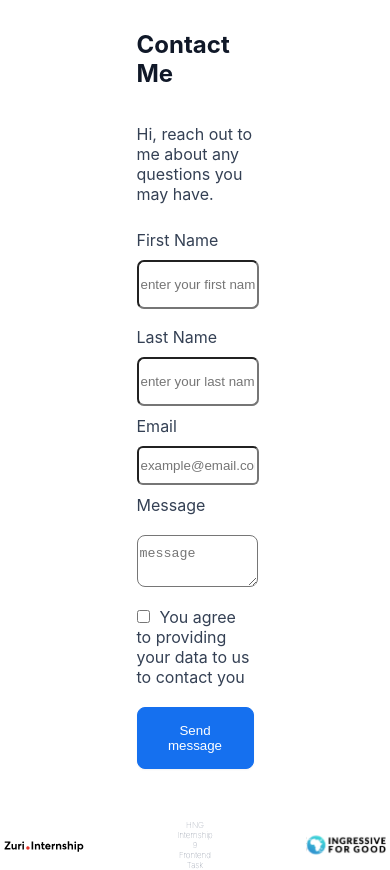
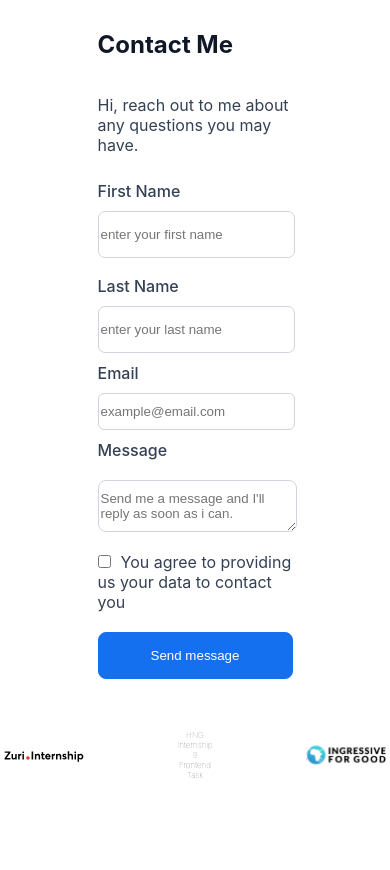
Before and after one commit to eyesaidyo/my-profile-hng, a React (Create React App) app: page /contact in a window 390 px wide. After the commit the page ends 844 px from the top, so only its background shows below. Built offline with nearby package versions, Linux system fonts and the light colour scheme.

Commit message:
feat: styled placeholder texts

```diff
--- a/src/App.css
+++ b/src/App.css
@@ -55,7 +55,7 @@ p {
 footer {
   /* border: 1px solid; */
   padding-top: 8%;
-  margin-bottom: 0;
+  margin-bottom: 10px;
   display: flex;
   flex-direction: row;
   gap: 30%;
@@ -82,6 +82,7 @@ footer {
   text-align: left;
   color: #344054;
   margin: 10px 0;
+  font-weight: 500;
 }
 
 .contact-form{
@@ -98,6 +99,7 @@ footer {
   padding:15px 2px;
   margin-right:auto;
   border-radius: 7px;
+  border: 1px solid #D0D5DD;
 }
 #first_name{
   display:inline;
@@ -106,8 +108,9 @@ footer {
   margin-right:12px;
   padding: 15px 2px;
   border-radius: 7px;
+  border: 1px solid #D0D5DD;
 }
-.btn__submit{
+#btn__submit{
   background: #1570EF;
   box-shadow: 0px 1px 2px rgba(16, 24, 40, 0.05);
   border: 1px solid #1570EF;
@@ -115,6 +118,10 @@ footer {
   padding:15px;
   color:#ffff;
   margin: 10px 0;
+}
+#btn__submit:hover{
+  cursor:pointer;
+  opacity: 0.9;
 }
 .names{
   /* border: 2px solid blue; */
@@ -129,7 +136,7 @@ footer {
   padding-top: 10px;
   padding-bottom: 10px;
   border-radius:6px;
-
+  border: 1px solid #D0D5DD;
   max-width: 10px 0;
 }
 .lbl{
@@ -137,6 +144,7 @@ footer {
   text-align: left;
   color: #344054;
   margin: 10px 0;
+  font-weight: 500;
 }
 .name-item{
   width:49.3%;
@@ -152,7 +160,7 @@ footer {
   margin-left: 0;
   margin-right: 10px;
 }
-@media (max-width: 600px) {
+@media (max-width: 760px) {
   .name-item{
     width:99%;
 
@@ -165,12 +173,26 @@ footer {
     width:98%;
 
   }
+  .contact-form{
+    display: flex;
+    justify-content: center;
+    flex-direction: column;
+    /* border: 2px solid red;   */
+    padding: 10px 25%;
+    color: #344054;
+
+  }
 }
 #message{
   width: 99%;
   padding: 10px 2px;
   border-radius:8px;
   margin: 10px 0;
+  border: 1px solid #D0D5DD;
+  text-decoration: none;
+}
+#message::placeholder{
+  font-family:Arial, Helvetica, sans-serif ;
 }
 .form-text{
   text-align: left;
--- a/src/ContactMe.jsx
+++ b/src/ContactMe.jsx
@@ -26,14 +26,14 @@ const ContactMe = () => {
           <input type='email' placeholder="example@email.com" id="email" name='email' ></input>
         </div>
         <label className="input-lbl" for='message'>Message</label>
-        <textarea placeholder='message' id="message" name="message">
+        <textarea placeholder="Send me a message and I'll reply as soon as i can." id="message" name="message">
         </textarea>
         <div className='checkbox'>
           <input type='checkbox' id='agree' name='agree'></input>
-          <label for='agree'>You agree to providing your data to us to contact you</label>
+          <label for='agree'>You agree to providing us your data to contact you</label>
         </div>
 
-        <button className="btn__submit">Send message</button>
+        <button id="btn__submit">Send message</button>
       </form>
       <Footer />
     </div>
```
